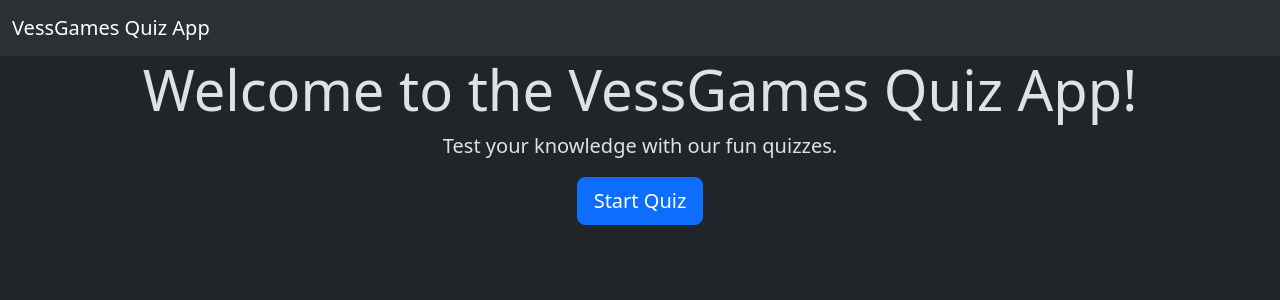
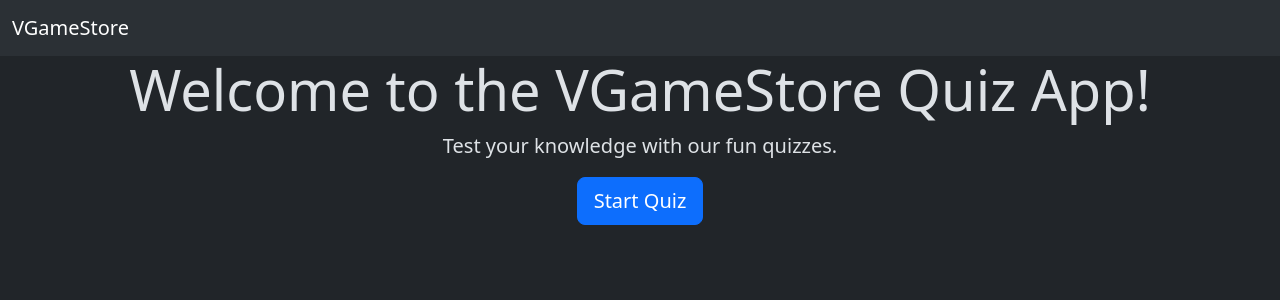
Before and after one commit to VelizarVESSELINOV/VessGames, a Flask app: page / in a window 1280 px wide. Shown: the top 300 px of the page. Run offline with Flask 3, Linux system fonts and the light colour scheme.

Commit message:
fix favicon, refactor brand name, improve read me

```diff
--- a/app.py
+++ b/app.py
@@ -1,29 +1,39 @@
-from flask import Flask, redirect, render_template, request, url_for
+from os.path import join
+
+from colorlog import debug
+from flask import (
+    Flask,
+    redirect,
+    render_template,
+    request,
+    send_from_directory,
+    url_for,
+)
 
 from quiz_generator import quiz_sample
 
 app = Flask(__name__)
 
+QUIZ_LIST = None
+BRAND_NAME = "VGameStore"
+
 
 @app.route("/")
 def index():
-    return render_template("index.html")
-
-
-quiz_list = None
+    return render_template("index.html", brand_name=BRAND_NAME)
 
 
 @app.route("/quiz", methods=["GET", "POST"])
 def quiz(questions=5, answers=4, option="country"):
-    global quiz_list
+    global QUIZ_LIST
 
-    if quiz_list is None:
-        quiz_list = quiz_sample(questions, answers, option)
+    if QUIZ_LIST is None:
+        QUIZ_LIST = quiz_sample(questions, answers, option)
 
     if request.method == "POST":
         score = 0
 
-        for i, question in enumerate(quiz_list):
+        for i, question in enumerate(QUIZ_LIST):
             selected_option = request.form.get(f"question-{i}")
             print(f'{i + 1}. {question["answer"]}: {selected_option}')
 
@@ -32,18 +42,29 @@
 
         return redirect(url_for("result", score=score))
     else:
-        quiz_list = quiz_sample(questions, answers, option)
-        print(quiz_list)
+        QUIZ_LIST = quiz_sample(questions, answers, option)
+        debug(QUIZ_LIST)
 
-    return render_template("quiz.html", questions=quiz_list, enumerate=enumerate)
+    return render_template(
+        "quiz.html", questions=QUIZ_LIST, enumerate=enumerate, brand_name=BRAND_NAME
+    )
 
 
 @app.route("/result")
 def result():
-    global quiz_list
+    score = request.args.get("score", type=int)
+    return render_template(
+        "result.html", score=score, questions=QUIZ_LIST, brand_name=BRAND_NAME
+    )
 
-    score = request.args.get("score", type=int)
-    return render_template("result.html", score=score, questions=quiz_list)
+
+@app.route("/favicon.ico")
+def favicon():
+    return send_from_directory(
+        join(app.root_path, "static"),
+        "favicon.ico",
+        mimetype="image/vnd.microsoft.icon",
+    )
 
 
 if __name__ == "__main__":
--- a/requirements.txt
+++ b/requirements.txt
@@ -1,3 +1,4 @@
 pandas==2.2.2
 colorama==0.4.6
 colorlog==6.8.2
+flask==3.0.3
--- a/templates/base.html
+++ b/templates/base.html
@@ -4,27 +4,40 @@
 <head>
     <meta charset="UTF-8">
     <meta name="viewport" content="width=device-width, initial-scale=1.0">
-    <title>VessGames Quiz App</title>
+    <title>{{ brand_name }}</title>
+
+    <!-- Favicon -->
+    <link rel="icon" type="image/png" sizes="16x16" href="{{ url_for('static', filename='images/favicon-16x16.png') }}">
+    <link rel="icon" type="image/png" sizes="32x32" href="{{ url_for('static', filename='images/favicon-32x32.png') }}">
+    <!-- Default Favicon -->
+    <link rel="shortcut icon" type="image/x-icon" href="{{ url_for('static', filename='favicon.ico') }}">
+
+    <!-- Bootstrap CSS -->
     <link href="https://cdn.jsdelivr.net/npm/bootstrap@5.3.3/dist/css/bootstrap.min.css" rel="stylesheet" integrity="sha384-QWTKZyjpPEjISv5WaRU9OFeRpok6YctnYmDr5pNlyT2bRjXh0JMhjY6hW+ALEwIH" crossorigin="anonymous">
+    <link rel="stylesheet" href="https://cdn.jsdelivr.net/npm/bootstrap-icons@1.11.3/font/bootstrap-icons.min.css">
 </head>
 <body>
     <nav class="navbar bg-body-tertiary">
         <div class="container-fluid">
-            <a class="navbar-brand" href="/">VessGames Quiz App</a>
+            <a class="navbar-brand" href="/">{{ brand_name }}</a>
         </div>
     </nav>
+
     <div class="container">
         {% block content %}{% endblock %}
     </div>
     <script src="https://cdn.jsdelivr.net/npm/bootstrap@5.3.3/dist/js/bootstrap.bundle.min.js" integrity="sha384-YvpcrYf0tY3lHB60NNkmXc5s9fDVZLESaAA55NDzOxhy9GkcIdslK1eN7N6jIeHz" crossorigin="anonymous"></script>
-    <script>
-        const toggleButton = document.getElementById('theme-toggle');
+    <!-- <script>
+        window.addEventListener('DOMContentLoaded', (event) => {
+            // Check the user's preferred color scheme
+            const prefersDark = window.matchMedia && window.matchMedia('(prefers-color-scheme: dark)').matches;
 
-        toggleButton.addEventListener('click', () => {
-            document.body.classList.toggle('dark-mode');
-            const isDarkMode = document.body.classList.contains('dark-mode');
-            toggleButton.textContent = isDarkMode ? 'Toggle Light Mode' : 'Toggle Dark Mode';
+            // If the user prefers a dark color scheme, set the attribute accordingly
+            if (prefersDark) {
+                alert("Dark Mode");
+                document.documentElement.setAttribute("data-bs-theme", "dark");
+            }
         });
-    </script>
+    </script> -->
 </body>
 </html>
--- a/templates/index.html
+++ b/templates/index.html
@@ -1,7 +1,7 @@
 {% extends 'base.html' %}
 {% block content %}
 <div class="jumbotron text-center">
-    <h1 class="display-4">Welcome to the VessGames Quiz App!</h1>
+    <h1 class="display-4">Welcome to the {{ brand_name }} Quiz App!</h1>
     <p class="lead">Test your knowledge with our fun quizzes.</p>
     <a class="btn btn-primary btn-lg" href="{{ url_for('quiz') }}" role="button">Start Quiz</a>
 </div>
```
Also changed, not shown: README.md, static/favicon.ico (added), static/images/android-chrome-192x192.png (added), static/images/android-chrome-512x512.png (added), static/images/apple-touch-icon.png (added), static/images/favicon-16x16.png (added), static/images/favicon-32x32.png (added), todo.md (line endings or trailing spaces).
